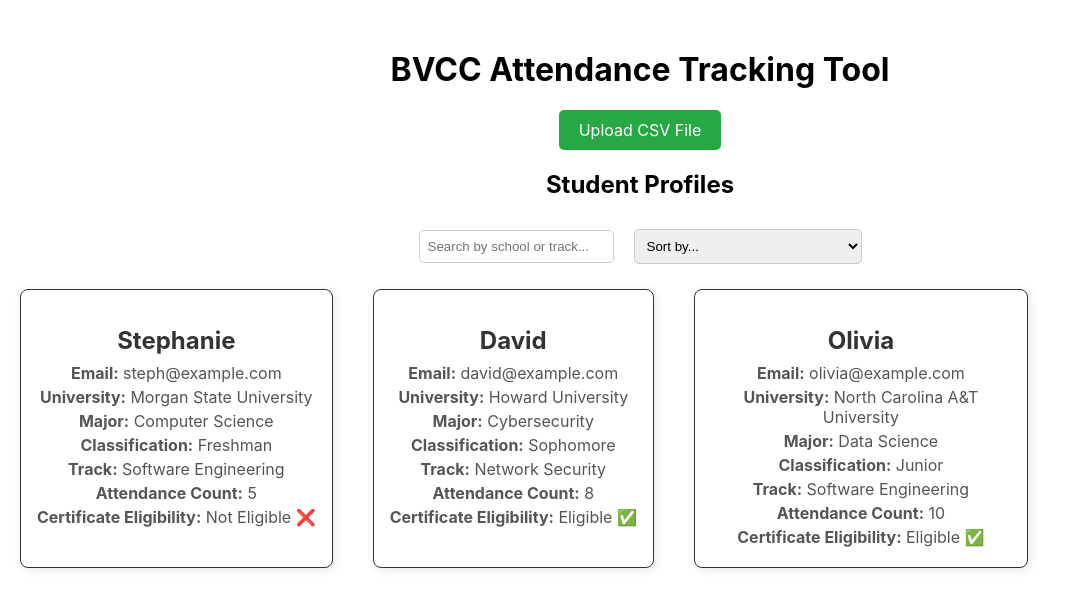
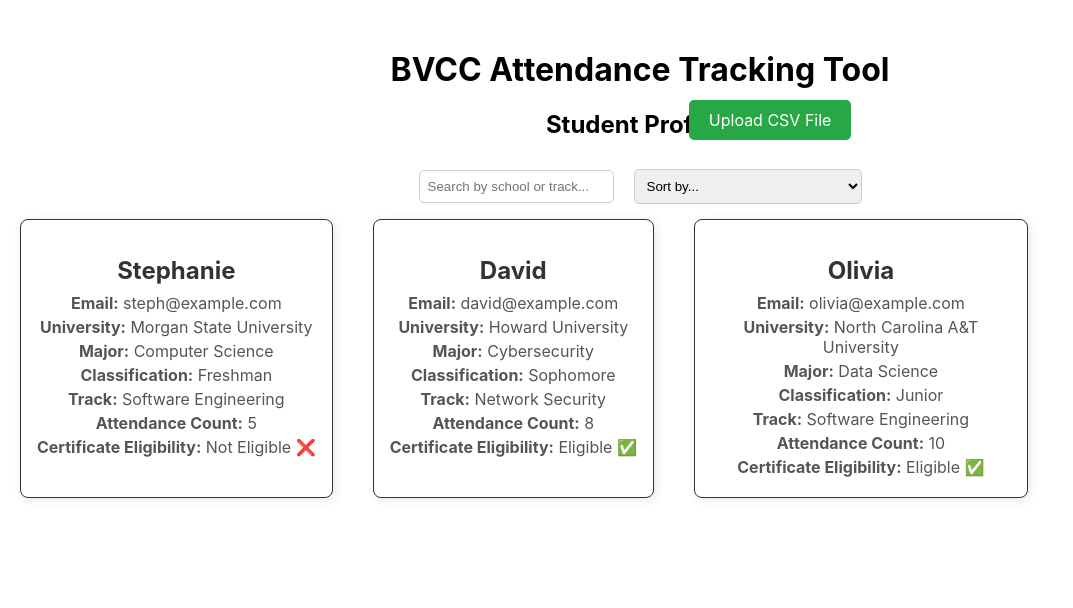
Before and after one commit to bvcc-swe/attendance-tracking-tool, a React (Create React App) app in the folder attendance-tracking-tool-app/: page /student-profile in a window 1280 px wide. Shown: the top 608 px of the page, without its empty margins (0-1073 px from the left). Built offline with nearby package versions, Linux system fonts and the light colour scheme.

Commit message:
fix: changed css styling to make Upload CSV button at the top right

```diff
--- a/attendance-tracking-tool-app/src/assets/styles/upload.css
+++ b/attendance-tracking-tool-app/src/assets/styles/upload.css
@@ -8,13 +8,17 @@
     flex-wrap: wrap;
     justify-content: left; /* or space-between, start, etc. */
     gap: 20px;
-    margin-top: 15px;
+    margin-top: 5px;
   }
 .custom-file-upload {
     display: inline-block;
     padding: 10px 20px;
     background-color: #28a745;
     color: white;
+    margin-left: 100px;
+    position: absolute;
+    top: 100px;        /* Position the button at the top of the page */
+    left: 46%;
     border-radius: 5px;
     cursor: pointer;
 }
```
